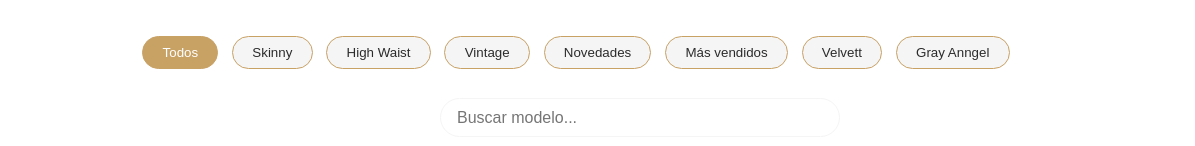
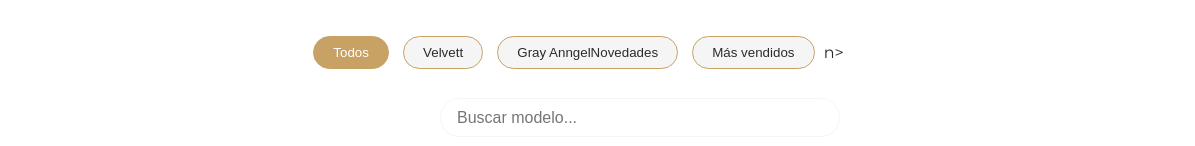
Before and after one commit to vazbal13/GrayAnngel1, a plain HTML site: page index.html in a window 1280 px wide. Shown: the part 654-800 px from the top of the page, 0-1195 px from the left. Drawn offline with nearby package versions, Linux system fonts and the light colour scheme; no server answers.

Commit message:
Fix HTML formatting and clean up code

```diff
--- a/index.html
+++ b/index.html
@@ -47,13 +47,11 @@
   <!-- FILTROS -->
 <div class="filtros container">
   <button data-tag="todos" class="activo">Todos</button>
-  <button data-tag="skinny">Skinny</button>
-  <button data-tag="highwaist">High Waist</button>
-  <button data-tag="vintage">Vintage</button>
+  <button data-tag="velvett">Velvett</button>
+  <button data-tag="gray anngel">Gray Anngel</butto
   <button data-tag="novedades">Novedades</button>
   <button data-tag="masvendidos">Más vendidos</button>
-  <button data-tag="velvett">Velvett</button>
-  <button data-tag="gray anngel">Gray Anngel</button>
+  n>
 </div>
 
   <!-- BARRA DE BUSCADOR -->
```
